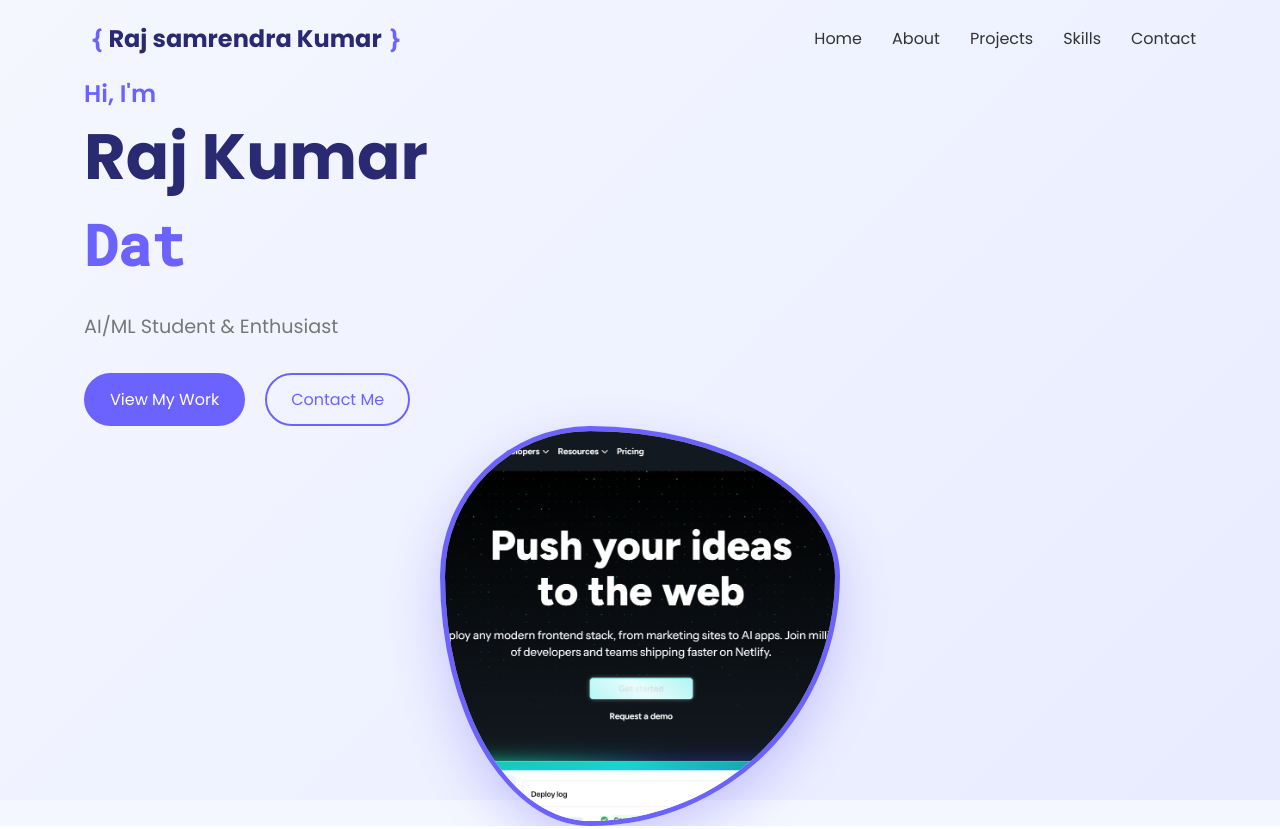
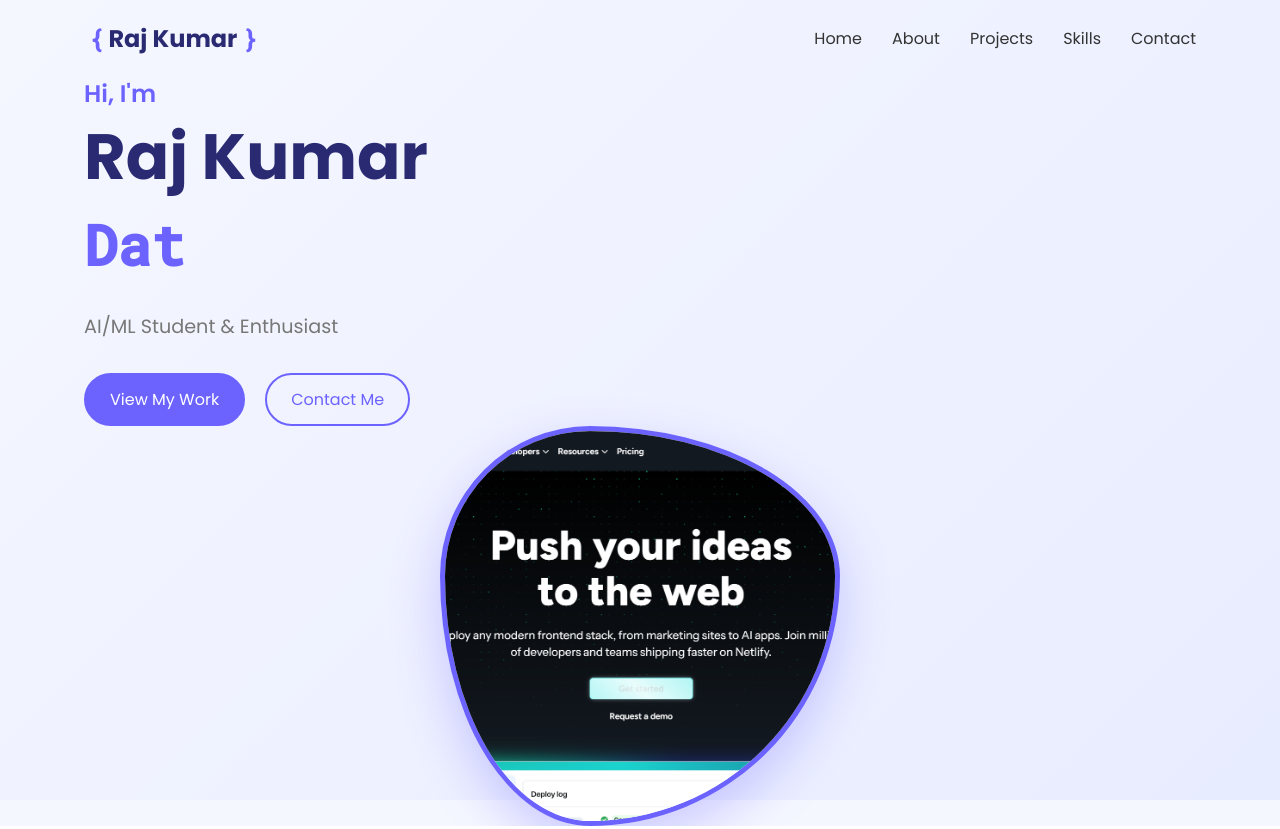
Before and after one commit to RAJ-15012006/My-Portfolio, a plain HTML site: page index.html in a window 1280 px wide. Shown: the top 829 px of the page. Drawn offline with Linux system fonts and the light colour scheme.

Commit message:
name change

```diff
--- a/index.html
+++ b/index.html
@@ -18,7 +18,7 @@
             <nav>
                 <div class="logo">
                     <span class="code-icon">{</span>
-                    <span>Raj samrendra Kumar</span>
+                    <span>Raj  Kumar</span>
                     <span class="code-icon">}</span>
                 </div>
                 <ul class="nav-links">
```
